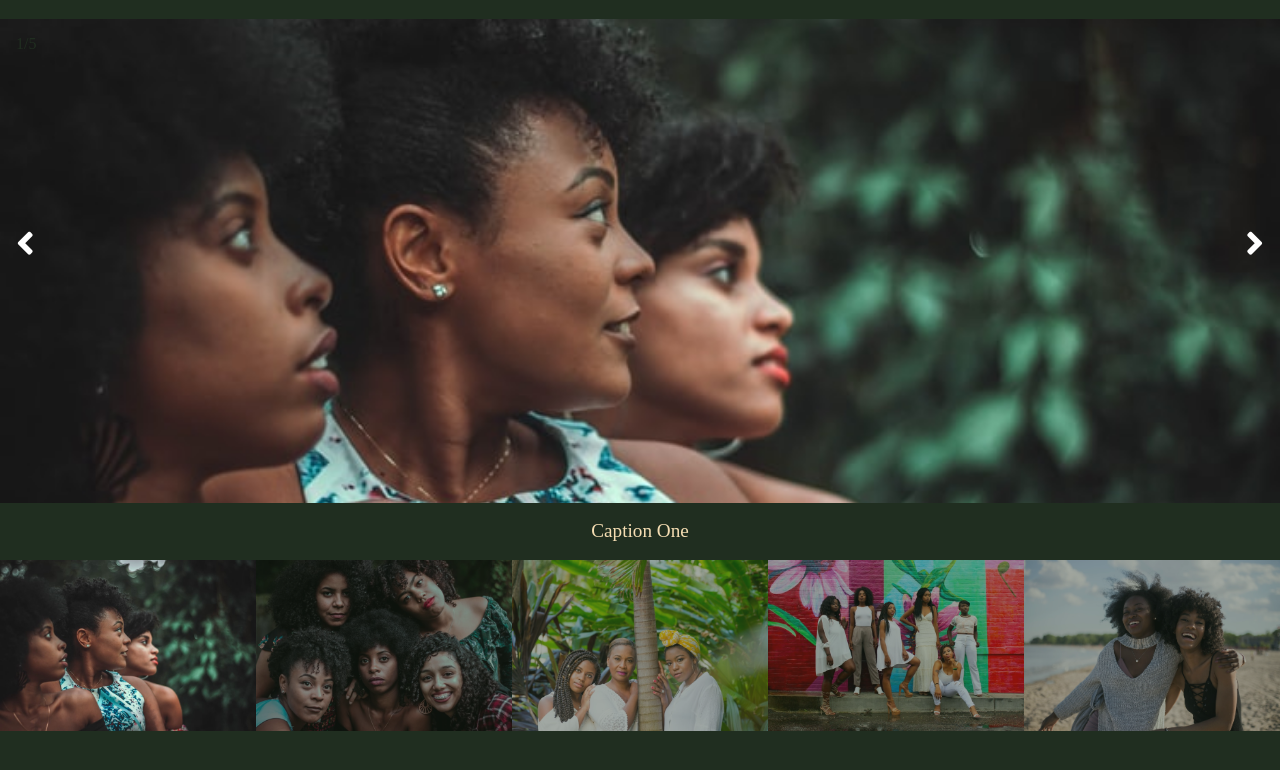
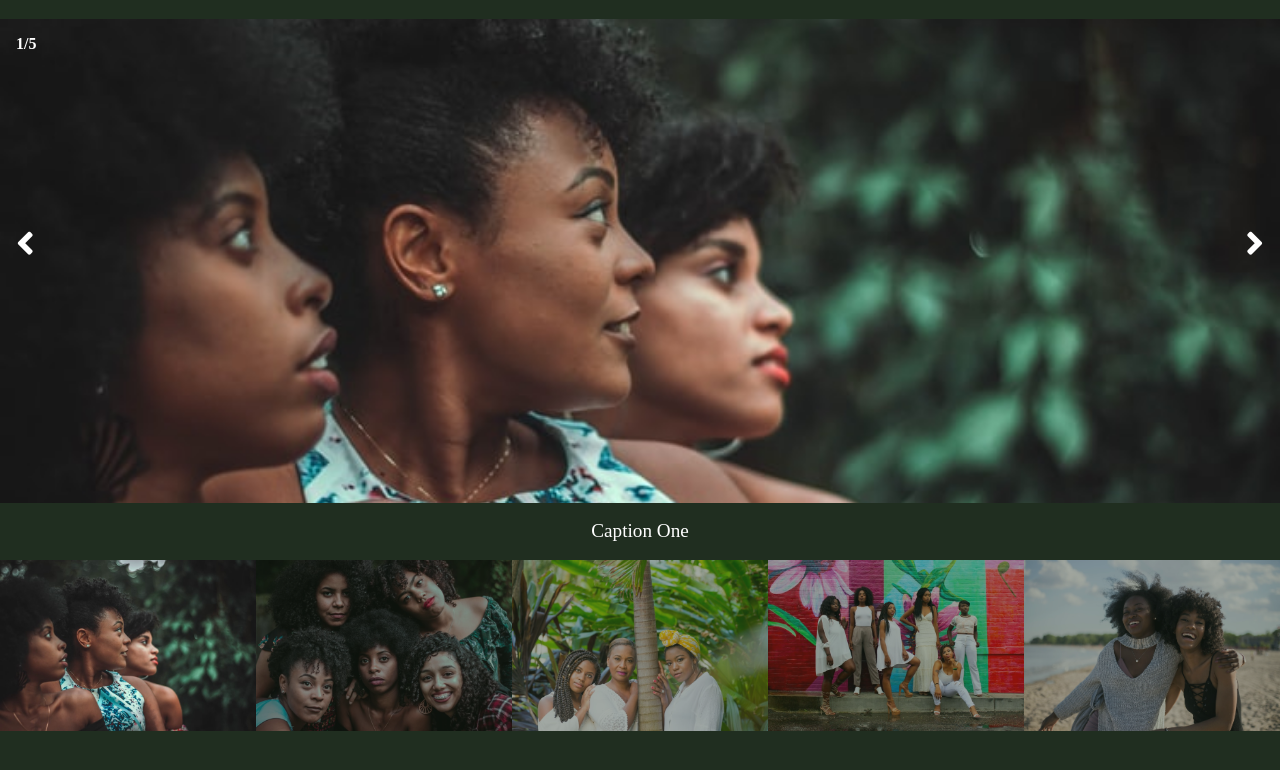
Before and after one commit to NarminGale/Components, a plain HTML site: page Slideshow-Gallery/index.html in a window 1280 px wide. Drawn offline with Linux system fonts and the light colour scheme.

Commit message:
Modified color of slides' number

```diff
--- a/Slideshow-Gallery/style.css
+++ b/Slideshow-Gallery/style.css
@@ -22,10 +22,11 @@ body {
 .slide .number {
   position: absolute;
   margin: 1rem;
-  color: rgb(32, 46, 32);
+  color: white;
+  font-weight: bold;
 }
 .slide .caption {
-  color: wheat;
+  color: white;
   background-color: rgb(32, 46, 32);
   position: absolute;
   bottom: 0;
```
